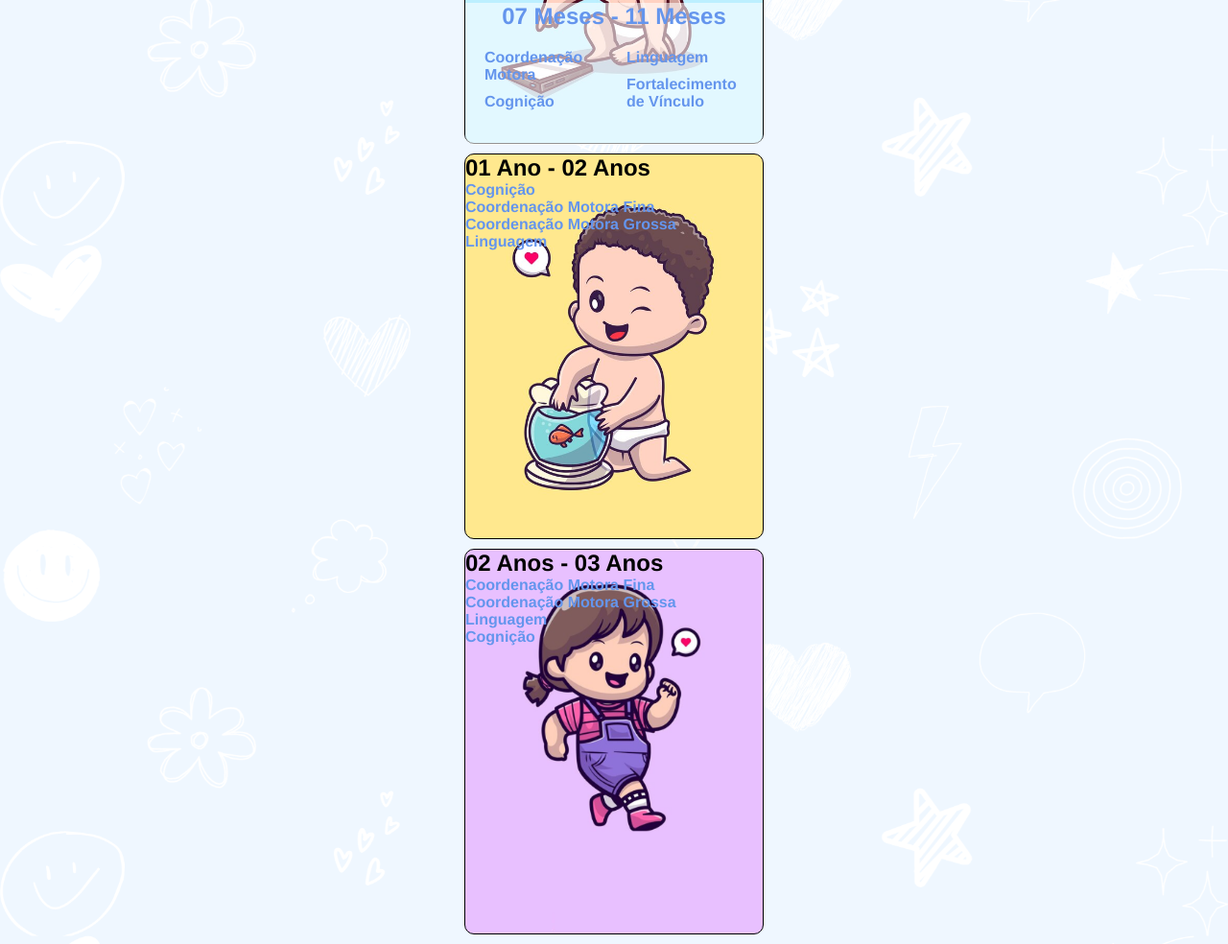
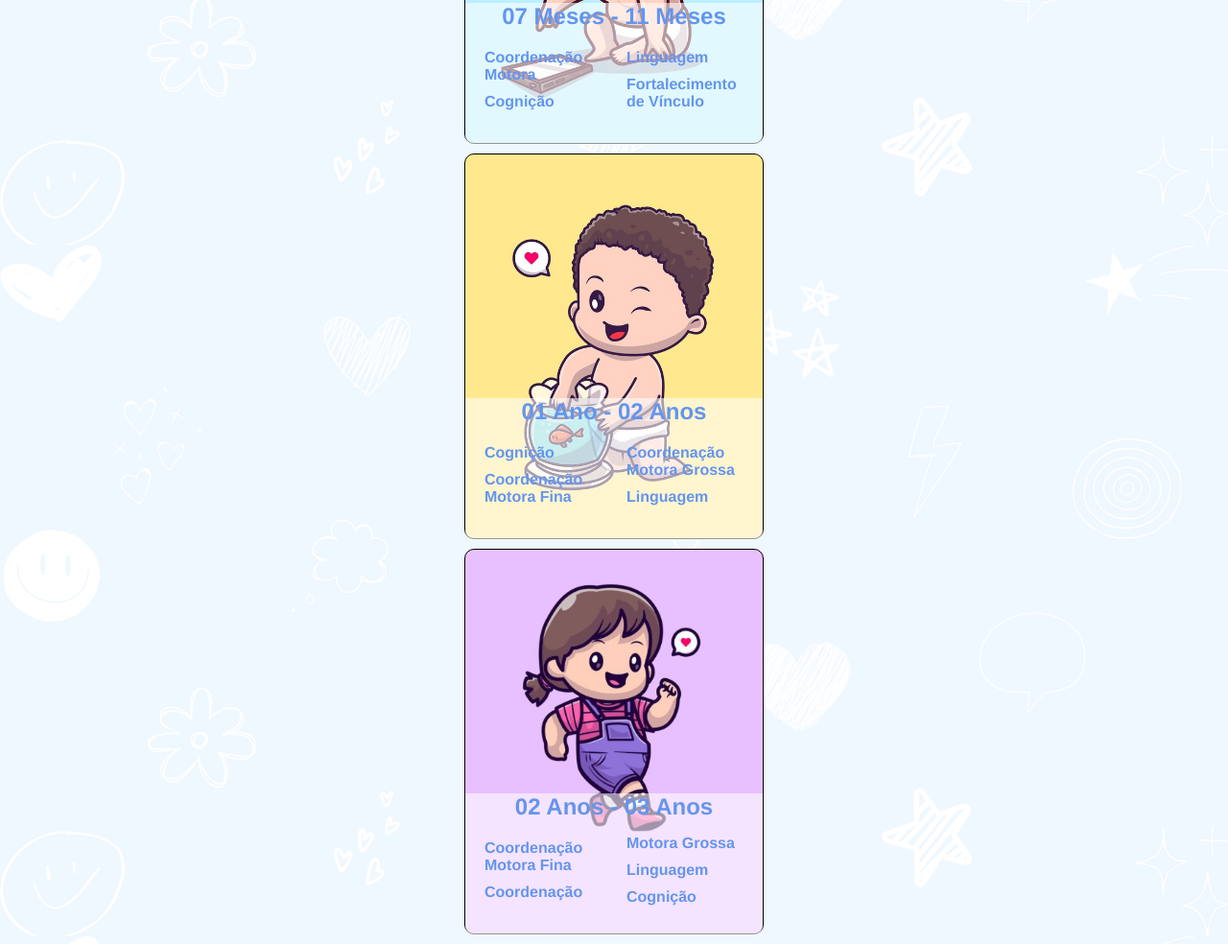
Before and after one commit to CezarioPedro/projeto-atividadespcf, a plain HTML site: page index.html in a window 1280 px wide. Shown: the part 1193-2177 px from the top of the page at 96% size. Drawn offline with Linux system fonts and the light colour scheme.

Commit message:
atualização no estilo do index mobile first

```diff
--- a/estilos/style.css
+++ b/estilos/style.css
@@ -4,6 +4,10 @@
     margin: 0px;
     padding: 0px;
     font-family: 'Franklin Gothic Medium', 'Arial Narrow', Arial, sans-serif;
+}
+
+:root{
+    --cor001:cornflowerblue;
 }
 
 
@@ -55,7 +59,7 @@ h1{
 }
 
 h2.gestantes{
-    color: cornflowerblue;
+    color: var(--cor001);
     background-color: rgba(255, 255, 255, 0.575);
     text-align: center;
     position: relative;
@@ -71,7 +75,23 @@ h2.zeroaseis{
 }
 
 h2.seteaonze{
-    color: cornflowerblue;
+    color: var(--cor001);
+    background-color: rgba(255, 255, 255, 0.575);
+    text-align: center;
+    position: relative;
+    top: 254px;
+}
+
+h2.umadois{
+    color: var(--cor001);
+    background-color: rgba(255, 255, 255, 0.575);
+    text-align: center;
+    position: relative;
+    top: 254px;
+}
+
+h2.doisatres{
+    color: var(--cor001);
     background-color: rgba(255, 255, 255, 0.575);
     text-align: center;
     position: relative;
@@ -110,6 +130,28 @@ ul.seteaonzemeses{
     border-radius: 0px 0px 10px 10px;
 }
 
+ul.umadoisanos{
+    height: 90px;
+    list-style-type: none;
+    position: relative;
+    background-color: rgba(255, 255, 255, 0.575);
+    padding: 15px;
+    columns: 2;
+    top: 254px;
+    border-radius: 0px 0px 10px 10px;
+}
+
+ul.doisatresanos{
+    height: 90px;
+    list-style-type: none;
+    position: relative;
+    background-color: rgba(255, 255, 255, 0.575);
+    padding: 15px;
+    columns: 2;
+    top: 254px;
+    border-radius: 0px 0px 10px 10px;
+}
+
 ul li{
     padding: 5px;
 }
@@ -117,9 +159,9 @@ ul li{
 a{
     text-decoration: none;
     font-weight: bold;
-    color: cornflowerblue;
+    color: var(--cor001);
 }
 
 a:hover{
-    text-shadow: .5px .5px .6px cornflowerblue;
+    text-shadow: .5px .5px .6px var(--cor001);
 }
--- a/index.html
+++ b/index.html
@@ -9,7 +9,7 @@
 </head>
 <body>
     <header>
-        <h1>Banco de Atividades - PCF</h1>
+        <h1>Banco de Atividades - PCF Senador Pompeu</h1>
     </header>
 
     <main class="gestantes">
@@ -55,23 +55,23 @@
     <main class="umadois">
         <h2 class="umadois">01 Ano - 02 Anos</h2>
 
-        <p>
-            <a href="1-2anos/cognicao1a2.html">Cognição</a><br>
-            <a href="1-2anos/coordfina1a2.html" >Coordenação Motora Fina</a><br>
-            <a href="1-2anos/coordgrossa1a2.html">Coordenação Motora Grossa</a><br>
-            <a href="1-2anos/linguagem1a2.html">Linguagem</a>
-        </p>
+            <ul class="umadoisanos">
+                <li><a href="1-2anos/cognicao1a2.html">Cognição</a></li>
+                <li><a href="1-2anos/coordfina1a2.html" >Coordenação Motora Fina</a></li>
+                <li><a href="1-2anos/coordgrossa1a2.html">Coordenação Motora Grossa</a></li>
+                <li><a href="1-2anos/linguagem1a2.html">Linguagem</a></li>
+            </ul>
+
     </main>
 
     <main class="doisatres">
         <h2 class="doisatres">02 Anos - 03 Anos</h2>
-
-        <p>
-            <a href="2-3anos/coormotfina2a3.html">Coordenação Motora Fina</a><br>
-            <a href="2-3anos/coordmotgros2a3.html">Coordenação Motora Grossa</a><br>
-            <a href="2-3anos/linguagem2a3.html">Linguagem</a><br>
-            <a href="2-3anos/cognicao2a3.html">Cognição</a>
-        </p>
+            <ul class="doisatresanos">
+                <li><a href="2-3anos/coormotfina2a3.html">Coordenação Motora Fina</a></li>
+                <li><a href="2-3anos/coordmotgros2a3.html">Coordenação Motora Grossa</a></li>
+                <li><a href="2-3anos/linguagem2a3.html">Linguagem</a><br></li>
+                <li><a href="2-3anos/cognicao2a3.html">Cognição</a></li>
+            </ul>
     </main>
 </body>
 </html>
```
